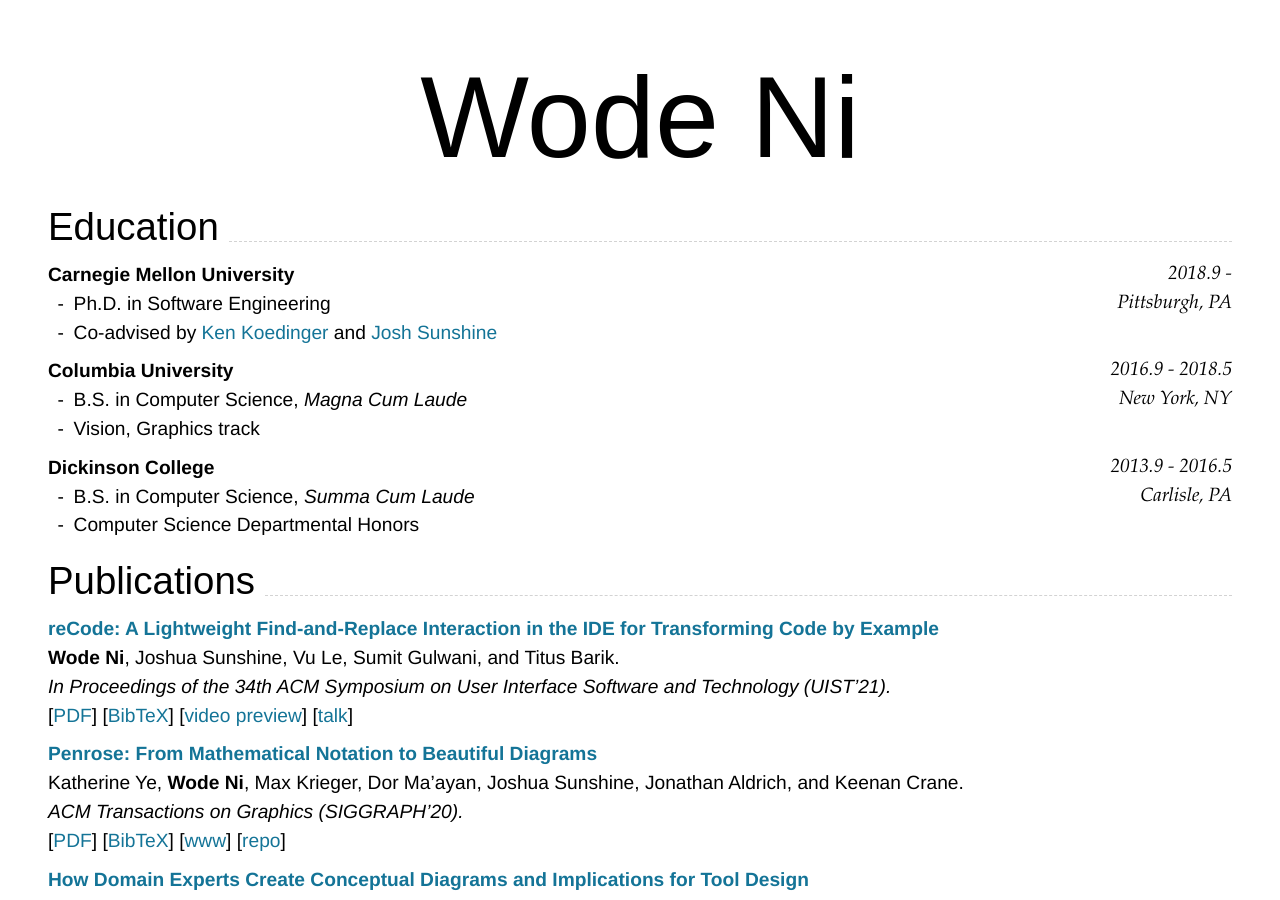
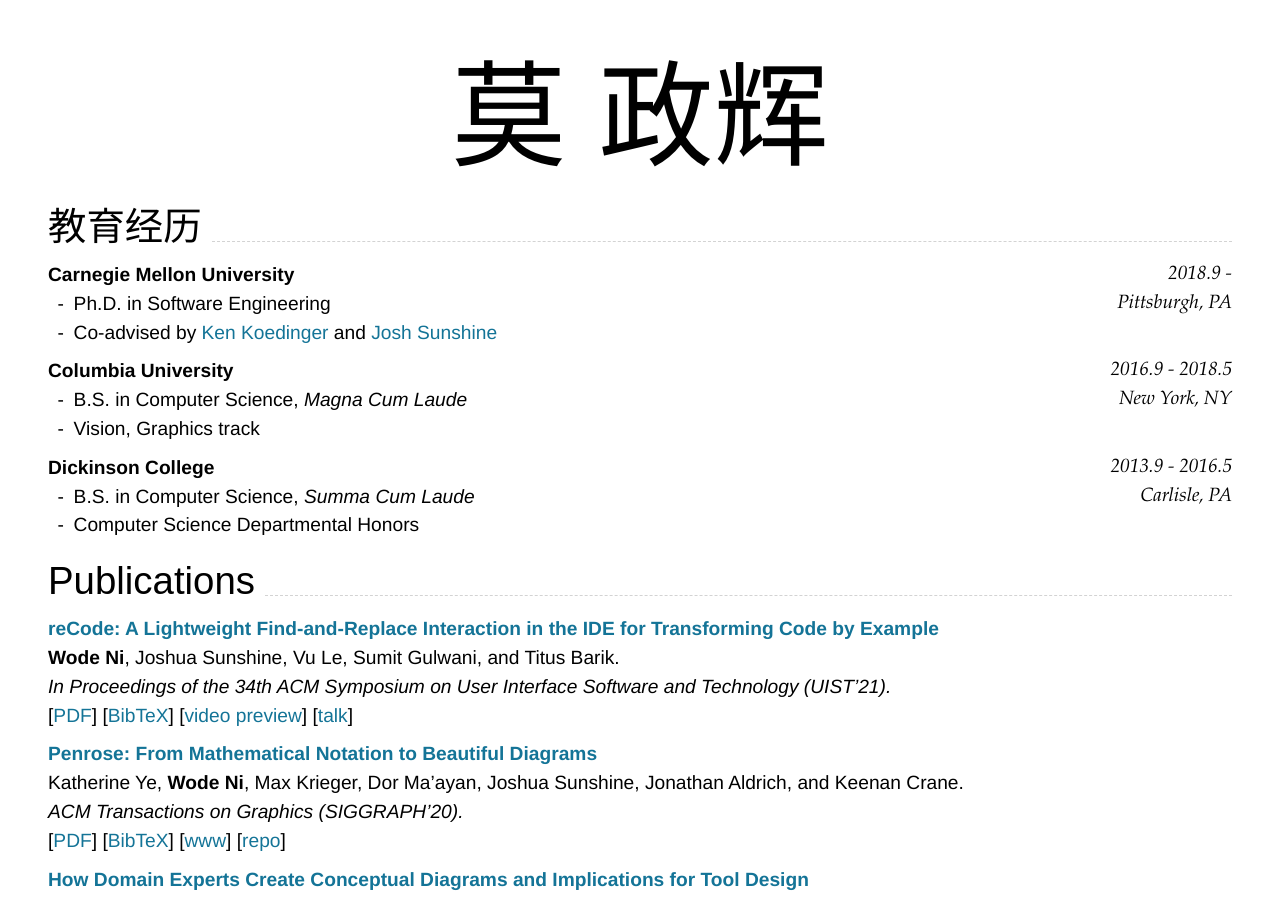
Before and after one commit to wodeni/nimo-markdown-cv, a Jekyll site: the page built from index.md, in a window 1280 px wide and 900 px high. Built offline with Jekyll 4.4.1, drawn with Linux system fonts in a browser that asks for light colours; nearby versions of some CDN libraries.

Commit message:
Update index.md

```diff
--- a/index.md
+++ b/index.md
@@ -8,7 +8,7 @@
   text: 13262552091
 ---
 
-# Wode **Ni**
+#  莫 政辉
 
 <!--
 include contact information from the front matter
@@ -20,7 +20,7 @@
 
 {% include cv-contact.html %}
 
-## Education
+## 教育经历
 
 ### **Carnegie Mellon University** `2018.9 -`
 
```
